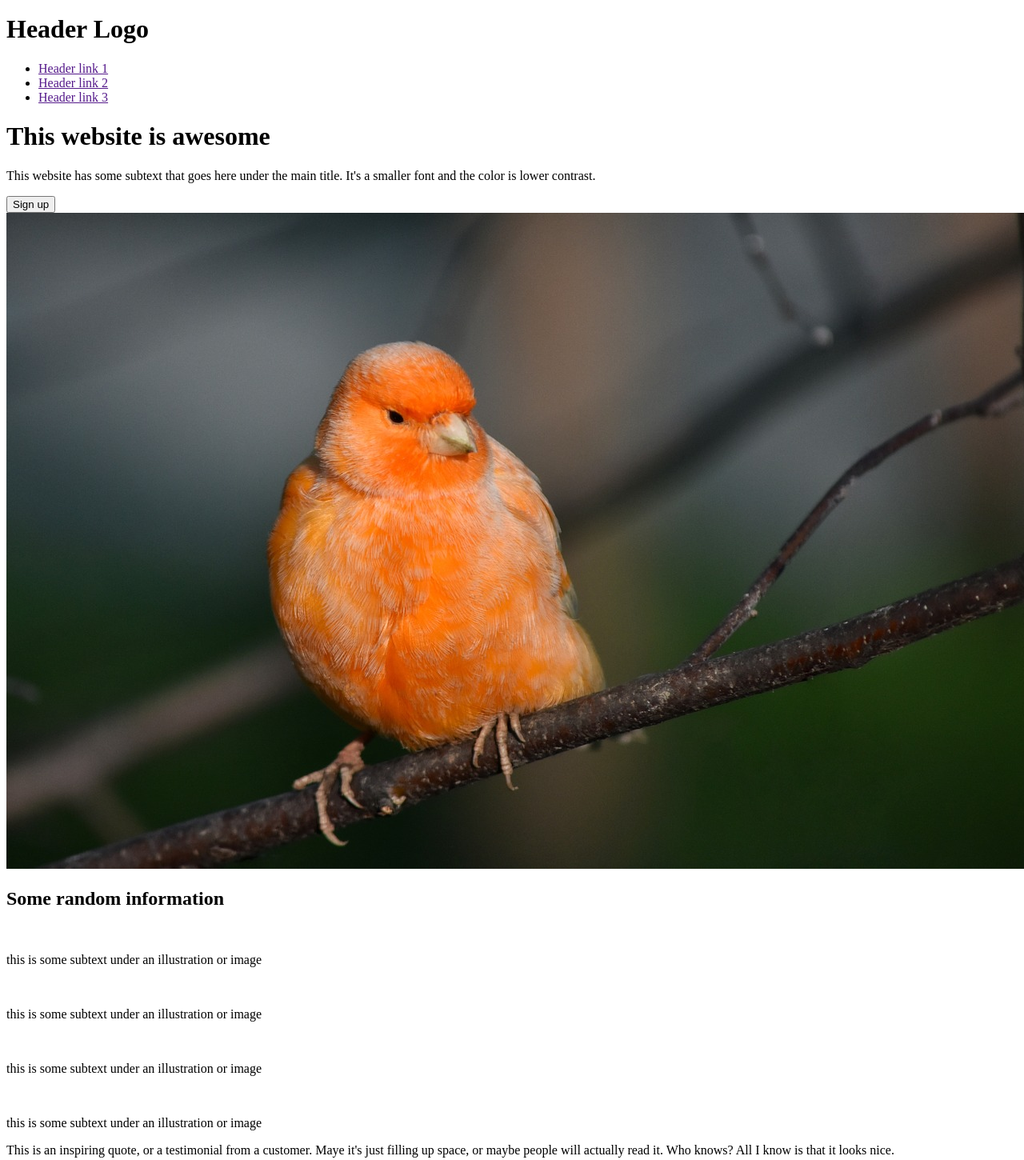
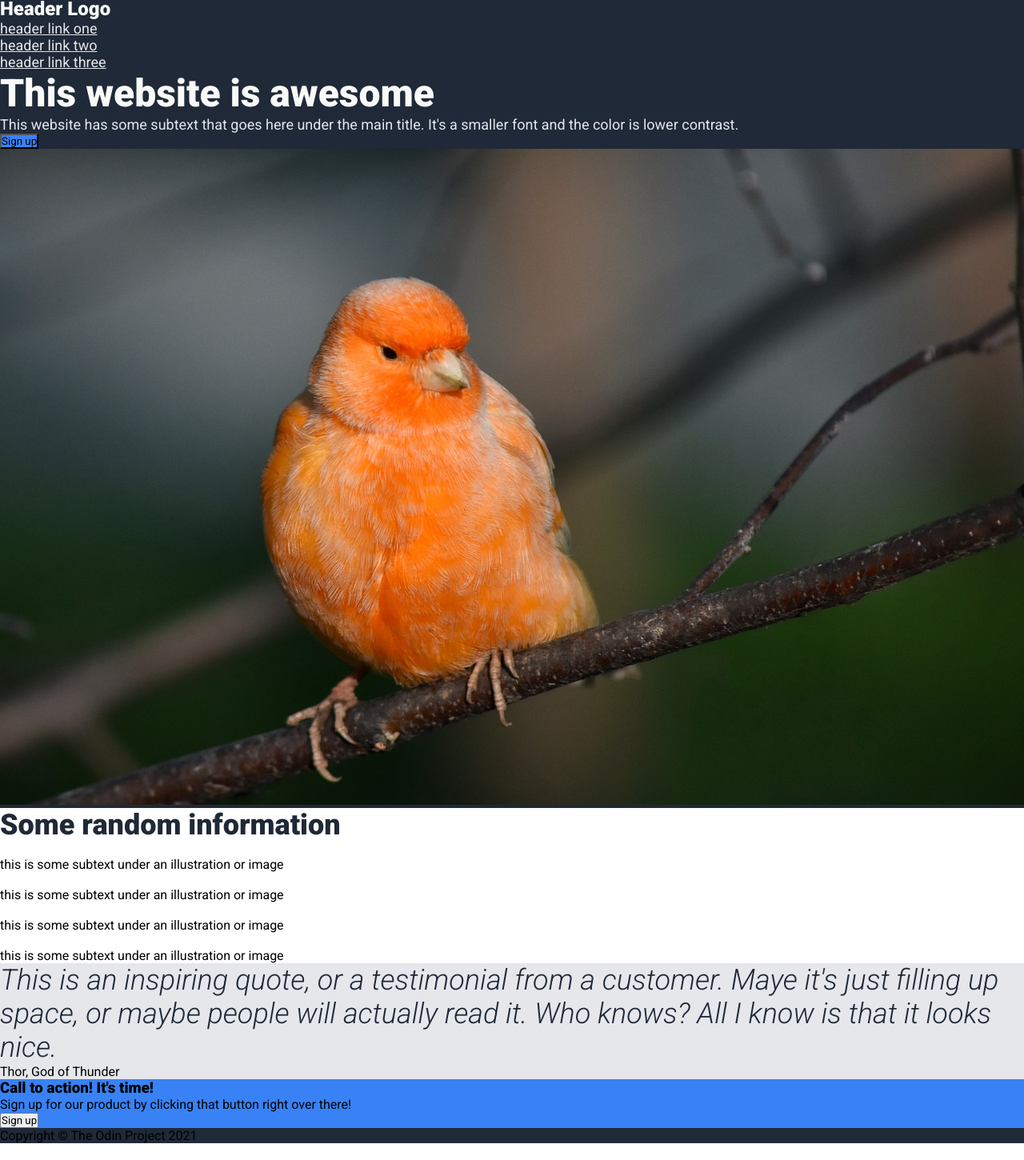
Before and after one commit to silarz/odin-landing-page, a plain HTML site: page index.html in a window 1280 px wide. Shown: the part 3-1453 px from the top of the page at 80% size. After the commit the page ends 1432 px from the top, so only its background shows below. Drawn offline with Linux system fonts and the light colour scheme.

Commit message:
Edit html structure and add style
- add design instructions image to main folder for reference
- move header inside hero section
- add font properties and colors to style.css following design image

```diff
--- a/index.html
+++ b/index.html
@@ -5,23 +5,26 @@
     <meta http-equiv="X-UA-Compatible" content="IE=edge">
     <meta name="viewport" content="width=device-width, initial-scale=1.0">
     <title>Landing Page</title>
+    <link rel="stylesheet" href="./style.css">
 </head>
 <body>
+    <div class="hero-section">
         <div class="header">
             <h1>Header Logo</h1>
             <ul>
-            <li><a href="">Header link 1</a></li>
-            <li><a href="">Header link 2</a></li>
-            <li><a href="">Header link 3</a></li>
+                <li><a href="">header link one</a></li>
+                <li><a href="">header link two</a></li>
+                <li><a href="">header link three</a></li>
             </ul>
         </div>
         <div class="hero">
             <div class="hero-left">
-            <h1>This website is awesome</h1>
-            <p>This website has some subtext that goes here under the main title. It's a smaller font and the color is lower contrast.</p>
+                <h1 class="hero-title">This website is awesome</h1>
+                <p class="hero-text">This website has some subtext that goes here under the main title. It's a smaller font and the color is lower contrast.</p>
                 <button class="hero-button">Sign up</button>
             </div>
             <img class="hero-img" src="images/canary-1.jpg" alt="">
+        </div>
     </div>
     <div class="info-container">
         <h2>Some random information</h2>
--- /dev/null
+++ b/style.css
@@ -0,0 +1,62 @@
+@import url('https://fonts.googleapis.com/css2?family=Roboto:ital,wght@0,400;0,900;1,300&display=swap');
+
+*{
+    font-family: 'Roboto', sans-serif;
+    margin: 0;
+    padding: 0;
+}
+body{
+    display: flex;
+    flex-direction: column;
+}
+
+.hero-section{
+    display: flex;
+    flex-direction: column;
+}
+
+
+
+/* Main fonts and colors from instructions*/
+.hero-section, .footer{
+    background-color: #1f2937;
+}
+
+.hero-title{
+    font-size: 48px;
+    font-weight: 900;
+    color: #f9faf8;
+}
+
+.hero-text,
+.header a{
+    font-size: 18px;
+    color: #e5e7eb;
+}
+
+.header h1{
+    font-size: 24px;
+    color: #f9faf8;
+}
+
+.hero-button,
+.cta-card{
+    background-color: #3882f6;
+}
+
+.info-container h2{
+    font-size: 36px;
+    font-weight: 900;
+    color: #1f2937;
+}
+
+.quote{
+    background-color: #e5e7eb;
+}
+
+.quote-text{
+    font-size: 36px;
+    font-style: italic;
+    font-weight: lighter;
+    color: #1f2937;
+}
```
Also changed, not shown: Landing-Page-Fonts-and-Colors_Odin-Project.png (added). Lines whose indentation alone changed are shown as unchanged.
